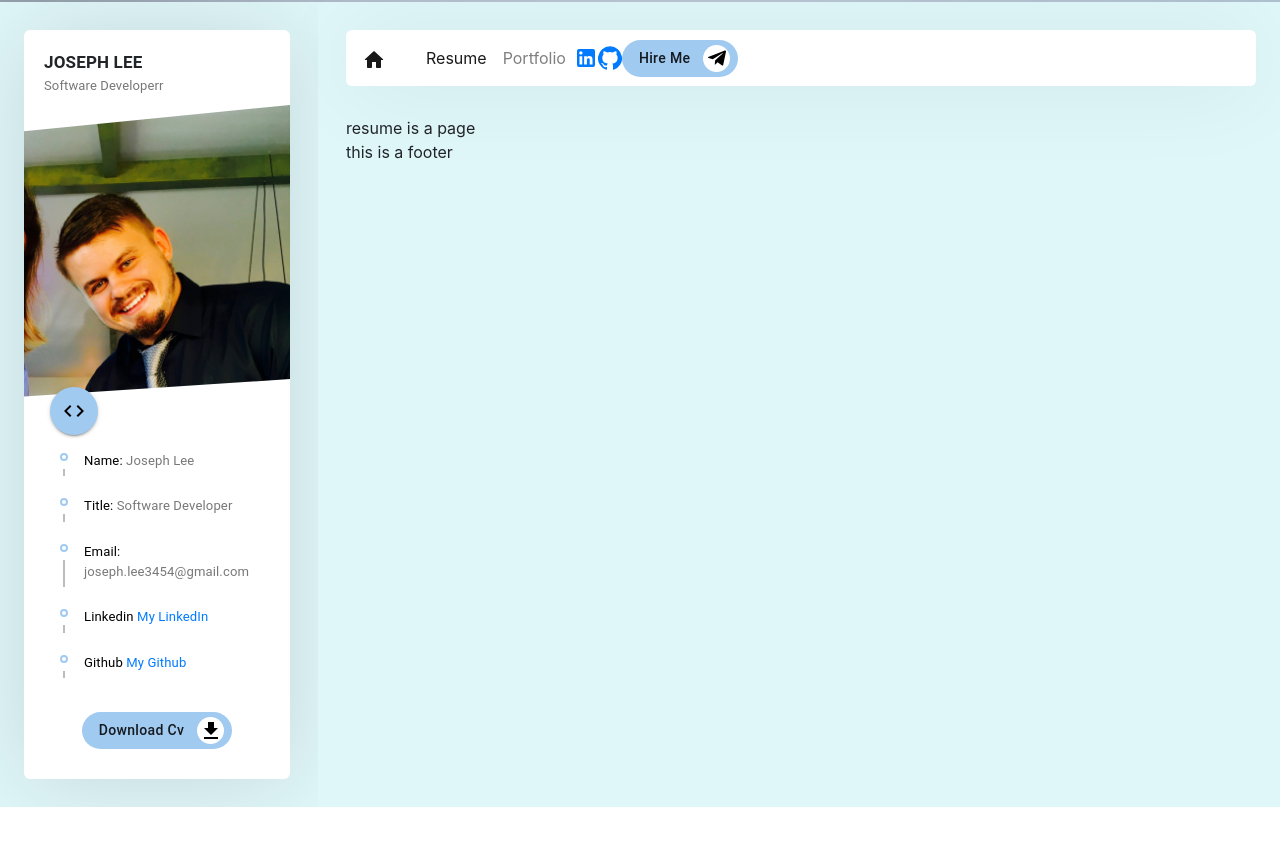
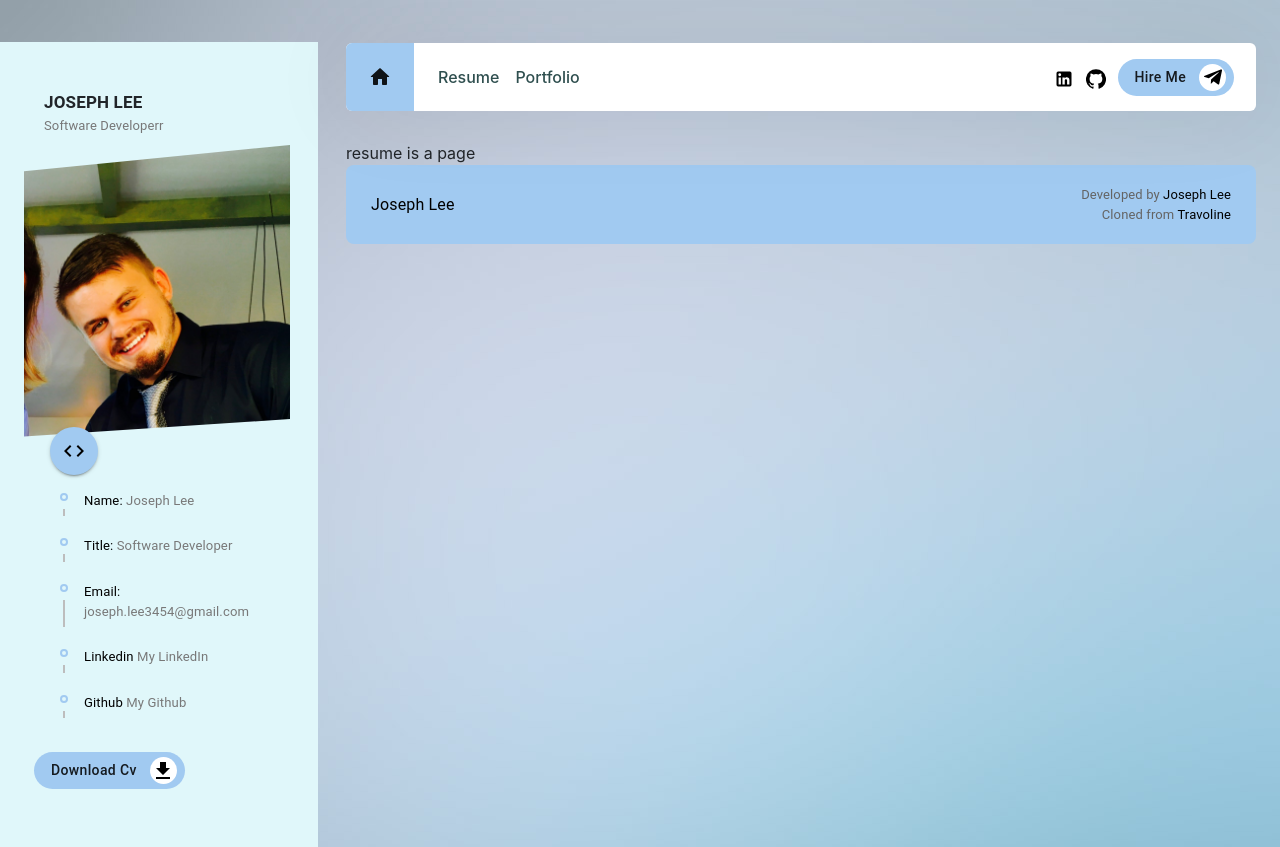
Before and after one commit to josephlee3454/resume-portfolio-2, a React (Create React App) app: page / in a window 1280 px wide. Before the commit the page ends 807 px from the top, so only its background shows below. Built offline with nearby package versions, Linux system fonts and the light colour scheme.

Commit message:
aded footer still needs position

```diff
--- a/src/App.css
+++ b/src/App.css
@@ -3,6 +3,8 @@
   --secondary-color: 	#000000;
   --line-color: #848482;
   --profile-btn: #90caf9;
+  padding-top: 40px;
+
 }
 
 /*
--- a/src/App.js
+++ b/src/App.js
@@ -16,7 +16,7 @@ function App() {
         <Grid  item xs={12} sm={12} md={4} lg={3} style={{backgroundColor: '#e0f7fa'}} >
           <Profile />
         </Grid>
-        <Grid item xs style={{backgroundColor: '#e0f7fa'}}>
+        <Grid item xs >
           <Router>
           <Header />
             <Switch>
--- /dev/null
+++ b/src/componenets/Footer/Footer.css
@@ -0,0 +1,27 @@
+.footer{
+    background-color:var(--main-color);
+    color: black;
+    display: flex;
+    flex-wrap: wrap;
+    align-items: center;
+    justify-content: space-between;
+    min-height: 70px;
+    border-radius: 8px;
+    padding: 20px 25px;
+
+
+}
+
+.footer .footer_cp {
+    font-size: small;
+    text-align: end;
+    color: rgb(100, 100, 100)
+}
+
+.footer .footer_cp > a {
+    text-decoration: none !important;
+    color:   black
+}
+.footer_name{
+    color: black;
+}
--- a/src/componenets/Footer/Footer.js
+++ b/src/componenets/Footer/Footer.js
@@ -1,9 +1,21 @@
+import { Typography } from '@material-ui/core'
 import React from 'react'
+import './Footer.css'
+import resumeData from '../../utils/resumeData'
 
 const Footer = () => {
     return (
-        <div>
-            this is a footer
+        <div className="footer">
+            <div ClassName = "footer_left" >
+                <Typography className= "footer_name">{resumeData.name}</Typography>
+            </div>
+            <div ClassName = "footer_right">
+                <Typography className = "footer_cp">
+                    Developed by <a href ="/" target="_blank">Joseph Lee</a>
+                    <br/>
+                    Cloned from <a href="https://themeforest.net/user/tavonline" target="_blank">Travoline</a>
+                </Typography>
+            </div>
         </div>
     )
 }
--- a/src/componenets/Header/Header.css
+++ b/src/componenets/Header/Header.css
@@ -4,4 +4,50 @@
     padding: 0 22px 0 0 !important;
     border-radius: 6px !important;
     box-shadow: 0px 2px 92px 0px rgba(0, 0,0,0.07) !important;
+    margin-top: -27px;
 }
+.header .header_navlink{
+    padding: 0
+}
+
+.header .header_link {
+    font-weight: 500;
+    color: darkslategrey !important;
+}
+
+.header .header_link:hover {
+    color: var(--main-color) !important;
+}
+.header .header_link_active {
+    font-weight: 500;
+    color: var(--main-color) !important;
+}
+
+
+.header .header_home {
+    background-color: var(--main-color);
+    padding: 22px;
+    display: flex;
+    justify-content: center;
+    align-items: center;
+    border-top-left-radius: 6px;
+    border-bottom-left-radius: 6px;
+}
+
+.header .header_left{
+    margin-right: auto;
+
+}
+
+
+
+.header .header_right {
+    display:  flex !important;
+    align-items: center !important;
+}
+
+.header .header_right > a > .MuiSvgIcon-root {
+    font-size: 20px !important;
+    margin-right: 12px !important;
+    color: black !important;
+}
--- a/src/componenets/Header/Header.js
+++ b/src/componenets/Header/Header.js
@@ -16,7 +16,7 @@ const Header = (props) => {
     return (
         <Navbar  expand="lg" sticky="top" className="header">
             {/* home */}
-            <Nav.Link as={NavLink} to="/">
+            <Nav.Link as={NavLink} to="/" className= "header_navlink">
                 <Navbar.Brand className="header_home">
                     <HomeRounded />
                 </Navbar.Brand>
@@ -24,7 +24,7 @@ const Header = (props) => {
 
             <Navbar.Toggle />
             <Navbar.Collapse>
-                <Nav>
+                <Nav className='header_left'>
             {/* resume home links */}
                     <Nav.Link as={NavLink}
                     to = "/"
@@ -34,7 +34,7 @@ const Header = (props) => {
 
             {/* portfolio */}
 
-                    <Nav.Link as={NavLink} to = "/portfolio" className={pathName =="/portfolio"?"header_link_active":"header_link"}>
+                    <Nav.Link as={NavLink} to = "/portfolio" className={pathName =="/portfolio" ? "header_link_active":"header_link"}>
                         Portfolio
                     </Nav.Link>
 
--- a/src/componenets/Profile/Profile.css
+++ b/src/componenets/Profile/Profile.css
@@ -3,6 +3,7 @@
     border-radius: 6px;
     width: 100%;
     display: inline-block;
+
 }
 
 
@@ -61,7 +62,7 @@
     color: #000000;
     font-weight: 400;
 }
-a{
+.aa{
     text-decoration: none;
 
     color: #787878;
@@ -73,3 +74,9 @@ a{
     margin-top: 10px;
     /* margin-left: 40px; */
 }
+/* .MuiGrid-root .MuiGrid-container .MuiGrid-spacing-xs-7{
+    padding-top: 300px;
+} */
+.top_60{
+    margin-top: 20px;
+}
--- a/src/componenets/Profile/Profile.js
+++ b/src/componenets/Profile/Profile.js
@@ -20,7 +20,7 @@ const CustomTimelineItem= ({title,text,link}) => (
             <TimelineContent>
 
                     {link ? (<Typography className="timelineItem_text"><span>{title}</span>{" "}
-                    <a href={link} target='_blank'>{text}
+                    <a className='aa' href={link} target='_blank'>{text}
                     </a></Typography>
                     ) : (
                     <Typography className="timelineItem_text" ><span>{title}</span> {text}</Typography>
@@ -32,7 +32,7 @@ const CustomTimelineItem= ({title,text,link}) => (
 
 const Profile = () => {
     return (
-        <div className='profile container_shadow'>
+        <div className='profile_container_shadow'>
             <div className='profile_name'>
             <Typography className="name">{resumeData.name}</Typography>
             <Typography className="title">{resumeData.title}r</Typography>
--- a/src/componenets/Timeline/Timeline.css
+++ b/src/componenets/Timeline/Timeline.css
@@ -40,6 +40,7 @@
 
 .timeline .MuiTimelineConnector-root {
     background-color: var(-line-color) ;
+
 }
 
 .timeline .timeline_dot_header > .MulSvgIcon-root{
--- a/src/index.css
+++ b/src/index.css
@@ -11,7 +11,8 @@ body {
     sans-serif;
   -webkit-font-smoothing: antialiased;
   -moz-osx-font-smoothing: grayscale;
-  overflow: hidden;
+  overflow-x: hidden;
+  /* stops the over flow on the x axis so esssentially it will prevent from scrolling side to side on  */
   background: url('./componenets/assets/images/back5.jpg');
 }
 
```
Also changed, not shown: 1 other file (tests, documents, lock files or other folders).
